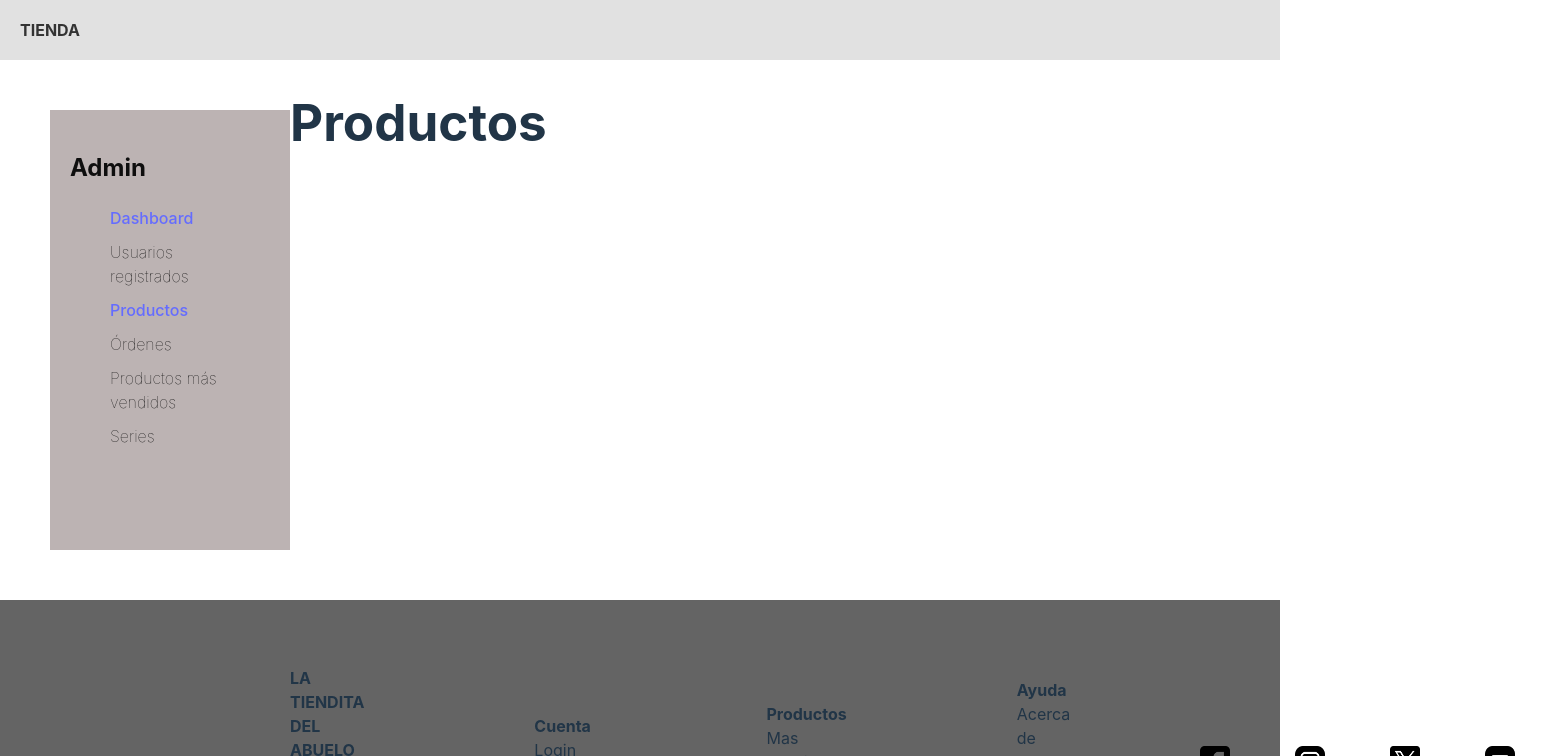
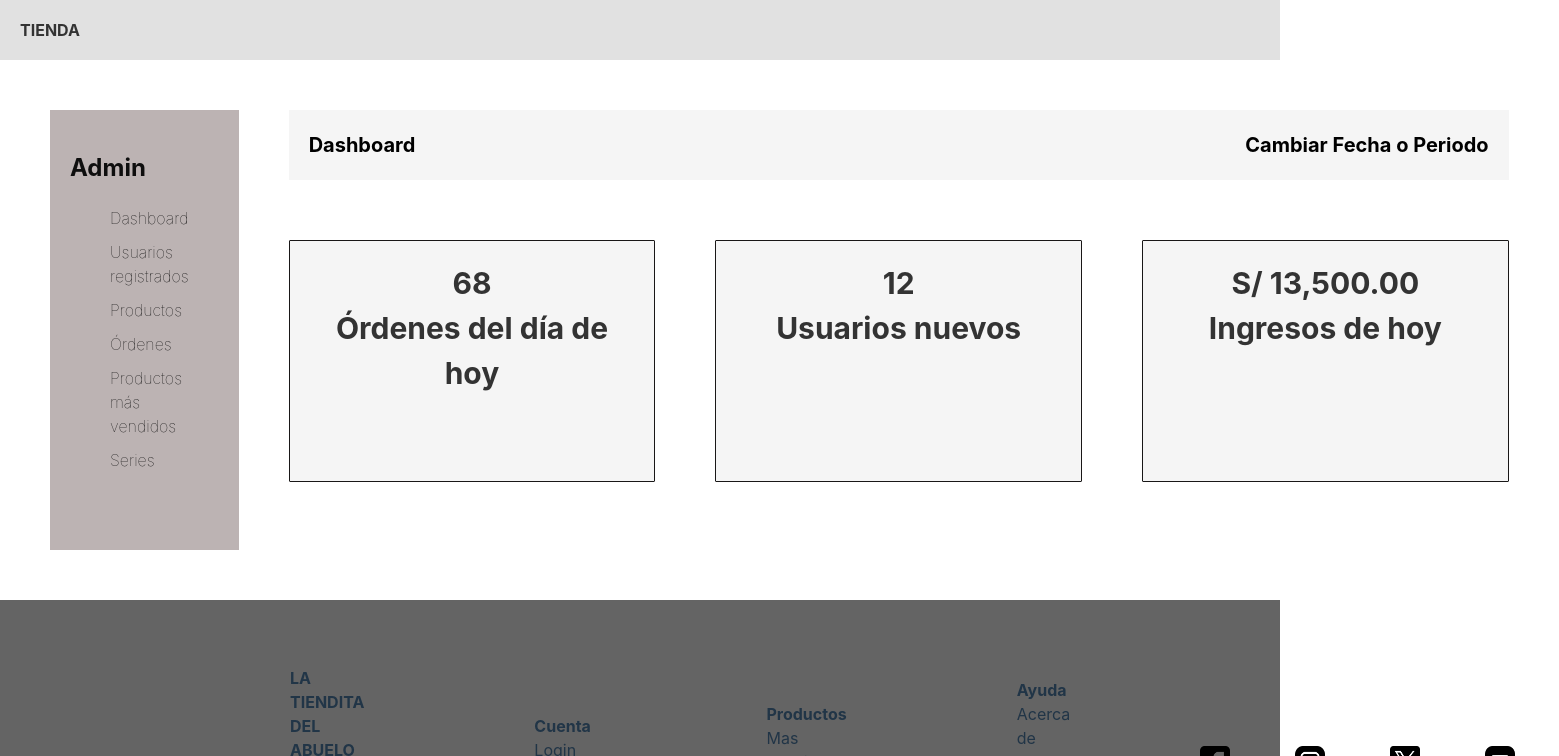
Before and after one commit to Complix20/testeo, a React (Vite) app: page /productos in a window 1280 px wide. Shown: the top 756 px of the page, 1559 px wide, since content can reach past the window. Built offline with nearby package versions, Linux system fonts and the light colour scheme.

Commit message:
original

```diff
--- a/src/App.jsx
+++ b/src/App.jsx
@@ -1,19 +1,21 @@
-// App.jsx
+// App
 import './App.css'
 import Header from './Componentes/Header';
 import Footer from './Componentes/Footer';
-import AppRouter from './Componentes/Router';
+import Dashboard from './Componentes/Dashboard';
+import Sidebar from './Componentes/Sidebar';
 
 function App() {
   return (
     <div className="App">
       <Header />
       <div className="princi">
-        <AppRouter />
+        <Sidebar />
+        <Dashboard />
       </div>
       <Footer />
     </div>
-  );
+  )
 }
 
 export default App;
--- a/src/Componentes/Router.jsx
+++ b/src/Componentes/Router.jsx
@@ -1,9 +1,9 @@
 //src/Componentes/Router.jsx
 import React from 'react';
 import { BrowserRouter as Router, Route, Switch } from 'react-router-dom';
-import Sidebar from './Sidebar';
-import Productos from './Productos';
-import Dashboard from './Dashboard';
+import Sidebar from './Componentes/Sidebar';
+import Productos from './Componentes/Productos';
+import Dashboard from './Componentes/Dashboard';
 
 function AppRouter() {
   return (
@@ -12,7 +12,6 @@ function AppRouter() {
       <Switch>
         <Route path="/dashboard" component={Dashboard} />
         <Route path="/productos" component={Productos} />
-        <Route path="/" component={Dashboard} />
       </Switch>
     </Router>
   );
--- a/src/Componentes/Sidebar.jsx
+++ b/src/Componentes/Sidebar.jsx
@@ -1,17 +1,15 @@
 // src/Componentes/Sidebar.jsx
 import React from 'react';
-import { Link } from 'react-router-dom';
 import './Styles/Sidebar.css';
-
 function Sidebar() {
   return (
     <aside className="App-sidebar">
       <h2>Admin</h2>
       <nav>
         <ul>
-          <li><Link to="/dashboard">Dashboard</Link></li>
+          <li>Dashboard</li>
           <li>Usuarios registrados</li>
-          <li><Link to="/productos">Productos</Link></li>
+          <li>Productos</li>
           <li>Órdenes</li>
           <li>Productos más vendidos</li>
           <li>Series</li>
```
